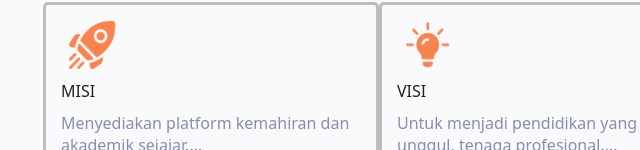
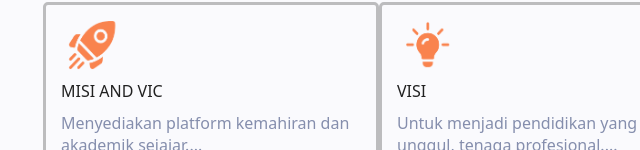
Before and after one commit to aceskilltech/aceskilltech.github.io, a plain HTML site: page index.html in a window 1280 px wide. Shown: the part 650-800 px from the top of the page, 101-741 px from the left. Drawn offline with Linux system fonts and the light colour scheme.

Commit message:
Update index.html

```diff
--- a/index.html
+++ b/index.html
@@ -64,7 +64,7 @@
               alt="Icon Misi"
               class="mvoIcon"
             />
-            <div class="mvopad">MISI</div>
+            <div class="mvopad">MISI AND VIC</div>
             Menyediakan platform kemahiran dan akademik sejajar....
             <br />
             <a href="about.html"> Baca lagi </a>
```
